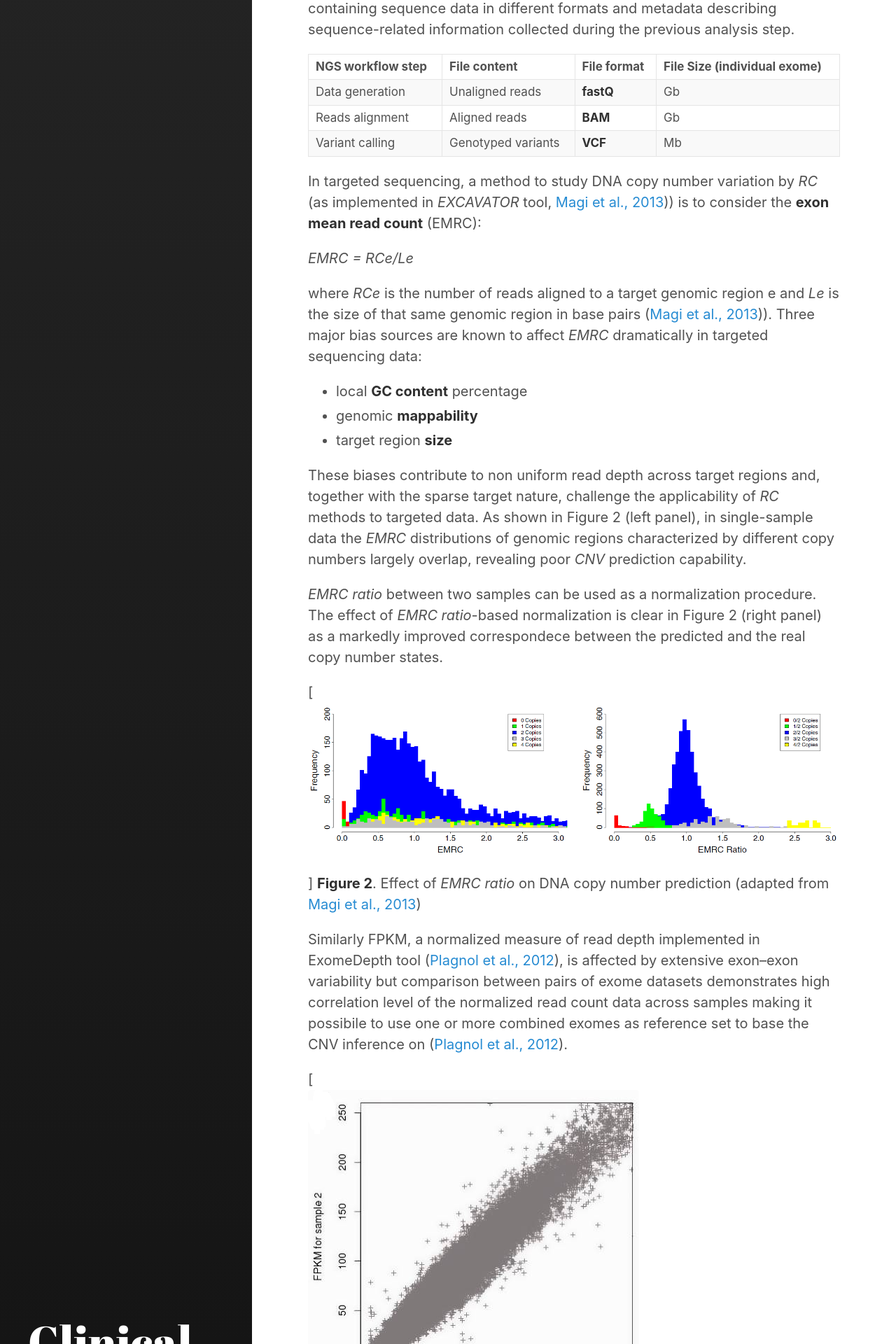
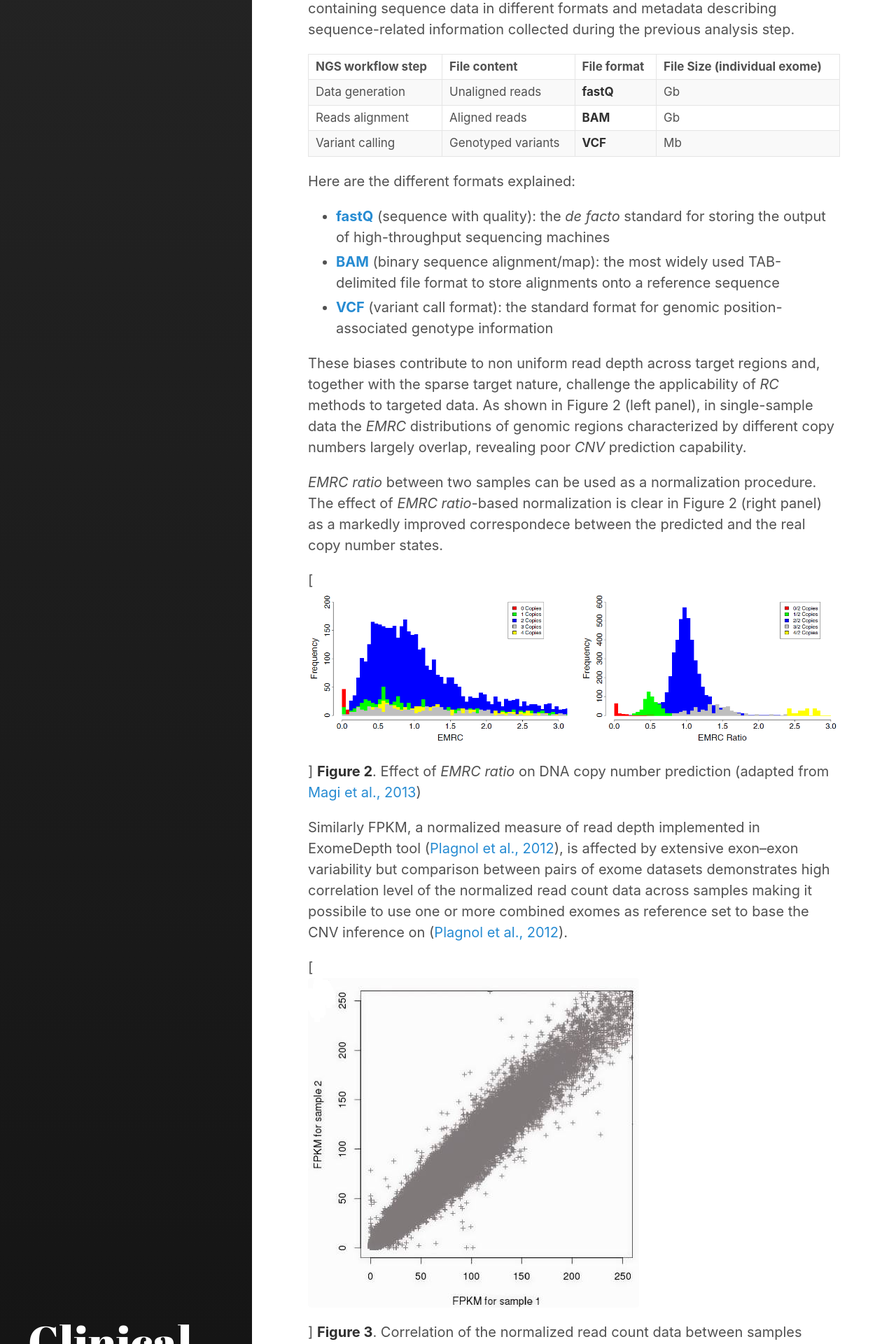
Before and after one commit to sigu-training/clinical_genomics, a Jekyll site: the page built from lectures/bioinfo_ngs.md, in a window 1280 px wide. Shown: the part 2119-4039 px from the top of the page at 70% size. Built offline with Jekyll 4.4.1, drawn with Linux system fonts in a browser that asks for light colours; some of the changed text lies outside the part shown.

Commit message:
Update bioinfo_ngs.md

```diff
--- a/lectures/bioinfo_ngs.md
+++ b/lectures/bioinfo_ngs.md
@@ -38,15 +38,11 @@ Bioinformatic analysis of NGS data usually follows a general three-step workflow
 | Reads alignment | Aligned reads | **BAM** | Gb |
 | Variant calling | Genotyped variants | **VCF** | Mb |
 
-In targeted sequencing, a method to study DNA copy number variation by *RC* (as implemented in *EXCAVATOR* tool, [Magi et al., 2013](http://genomebiology.com/2013/14/10/R120))) is to consider the **exon mean read count** (EMRC):
+Here are the different formats explained:
 
-*EMRC = RCe/Le*
-
-where *RCe* is the number of reads aligned to a target genomic region e and *Le* is the size of that same genomic region in base pairs ([Magi et al., 2013](http://genomebiology.com/2013/14/10/R120))).
-Three major bias sources are known to affect *EMRC* dramatically in targeted sequencing data:
-- local **GC content** percentage
-- genomic **mappability**
-- target region **size**
+- **[fastQ](https://en.wikipedia.org/wiki/FASTQ_format)** (sequence with quality): the *de facto* standard for storing the output of high-throughput sequencing machines
+- **[BAM](https://samtools.github.io/hts-specs/SAMv1.pdf)** (binary sequence alignment/map): the most widely used TAB-delimited file format to store alignments onto a reference sequence
+- **[VCF](http://samtools.github.io/hts-specs/VCFv4.3.pdf)** (variant call format): the standard format for genomic position-associated genotype information
 
 These biases contribute to non uniform read depth across target regions and, together with the sparse target nature, challenge the applicability of *RC* methods to targeted data. As shown in Figure 2 (left panel), in single-sample data the *EMRC* distributions of genomic regions characterized by different copy numbers largely overlap, revealing poor *CNV* prediction capability.
 
```
